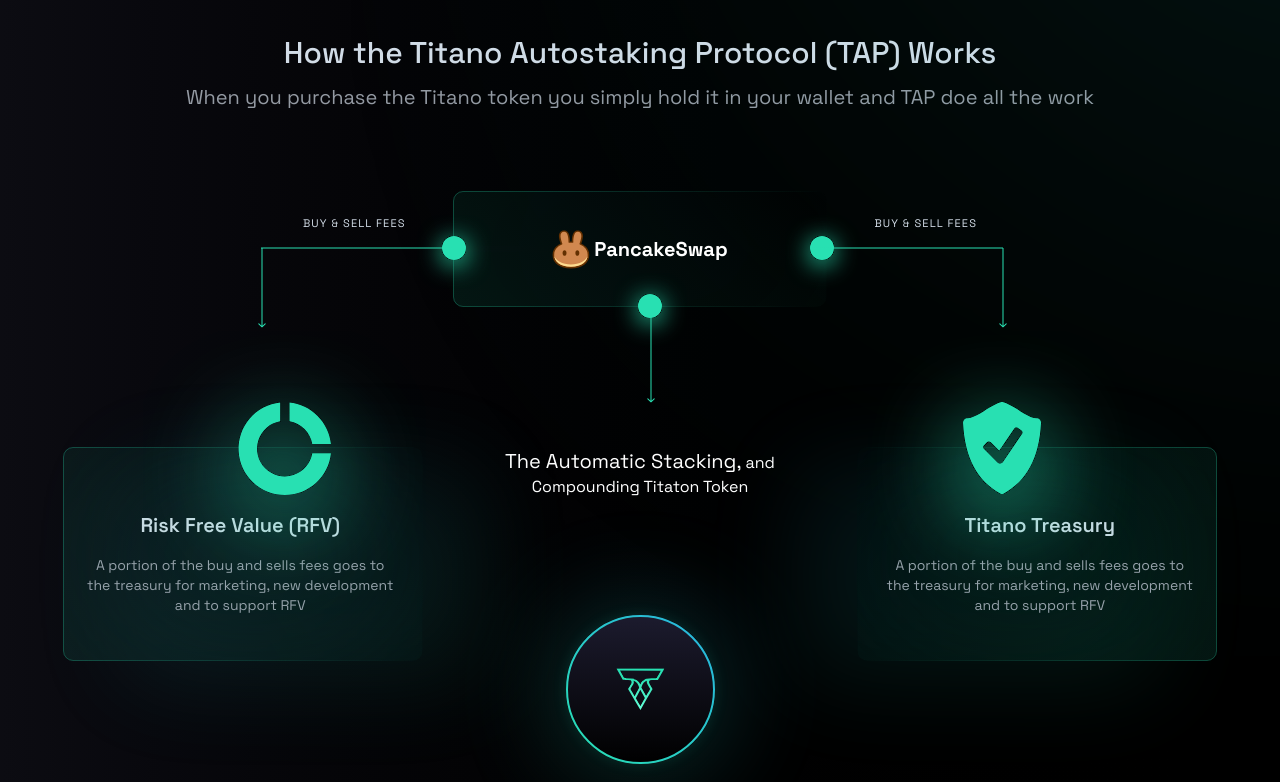
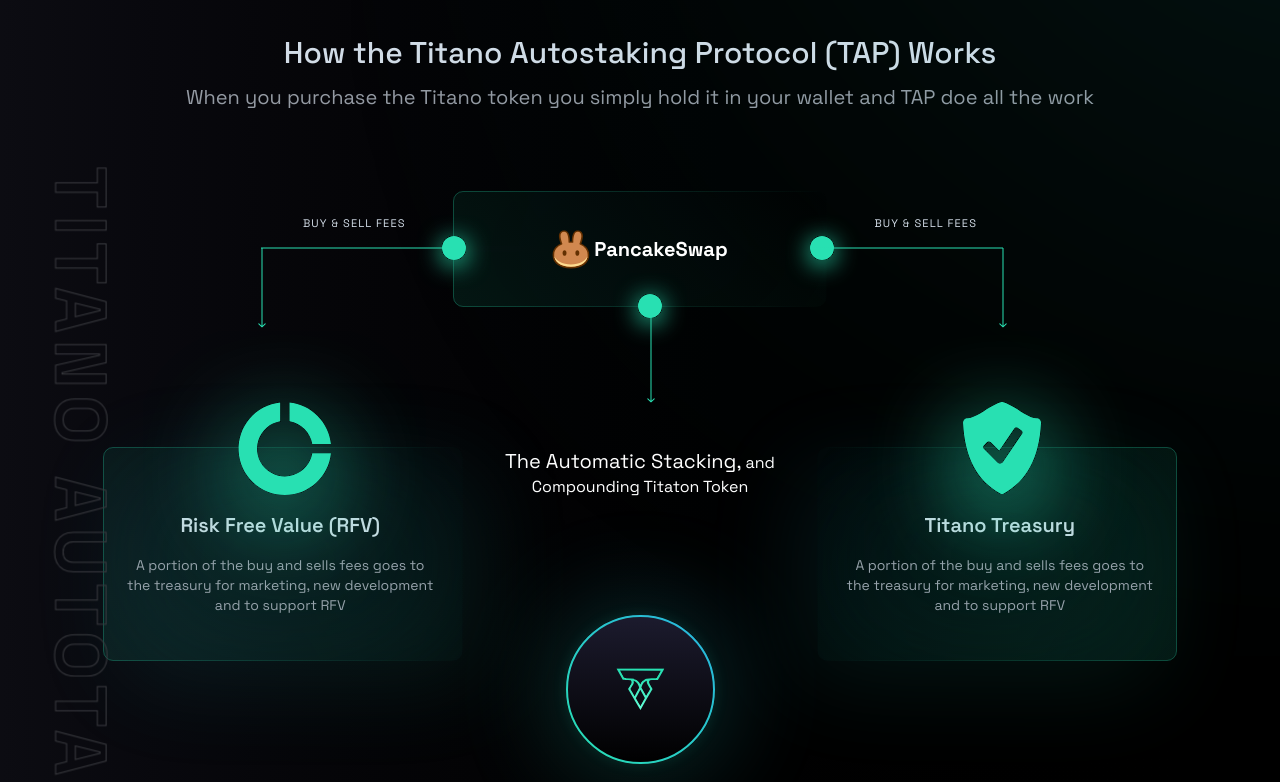
Before and after one commit to Sohan1928/titan-development, a React (Vite) app: page / in a window 1280 px wide. Shown: the part 2013-2795 px from the top of the page. Built offline with nearby package versions, Linux system fonts and the light colour scheme.

Commit message:
titano autotask protocol vertically text set and updated complete

```diff
--- a/src/App.tsx
+++ b/src/App.tsx
@@ -2,6 +2,7 @@
 import Banner from "./components/home/banner/Banner";
 import HowItWorks from "./components/home/howItWorks/HowItWorks";
 import Navbar from "./components/home/navbar/Navbar";
+import TitanoApp from "./components/home/titanoApp/TitanoApp";
 
 function App() {
   return (
@@ -11,6 +12,7 @@
         <Banner></Banner>
         <About></About>
         <HowItWorks></HowItWorks>
+        <TitanoApp></TitanoApp>
       </div>
     </section>
   );
--- a/src/components/home/banner/BannerTransparentText.tsx
+++ b/src/components/home/banner/BannerTransparentText.tsx
@@ -1,8 +1,10 @@
+import "./bannerTransparentText.css";
+
 const BannerTransparentText = () => {
   return (
     <section className="mt-[80px]">
       <div className="flex items-center text-center mix-blend-screen justify-center">
-        <h1 className="bg-[#D0DCE8] bg-clip-text text-8xl">
+        <h1 className="tracking-widest text-transparent stroke-text text-8xl">
           STACKING & COMPOUNDING
         </h1>
       </div>
--- /dev/null
+++ b/src/components/home/banner/bannerTransparentText.css
@@ -0,0 +1,4 @@
+.stroke-text {
+  -webkit-text-stroke: 1px rgba(49, 63, 67);
+  color: transparent;
+}
--- a/src/components/home/howItWorks/HowItWorksSvgSection.tsx
+++ b/src/components/home/howItWorks/HowItWorksSvgSection.tsx
@@ -14,6 +14,7 @@
 import BottomBox from "./svg/topBox/bottomSvg/BottomBox";
 import LeftBoxSvg from "./svg/topBox/leftArrow/LeftBoxSvg";
 import RightBoxSvg from "./svg/topBox/rightArrow/RightBoxSvg";
+import "./verticallyText.css";
 
 const HowItWorksSvgSection = () => {
   return (
@@ -70,19 +71,7 @@
                 </h4>
               </div>
               {/* right side box */}
-              {/* <div className="absolute z-50 -right-[390px] top-64">
-                <div className="text-center border-1 px-8 pt-20 pb-10 border-[#468473] rounded-md">
-                  <h3 className="text-xl mb-4 text-[#C8DBE3] font-semibold">
-                    Titano Treasury
-                  </h3>
-                  <p className="text-[#97A2AB]">
-                    A portion of the buy and sells fees goes to <br /> the
-                    treasury for marketing, new development <br /> and to
-                    support RFV
-                  </p>
-                </div>
-              </div> */}
-              <div className="absolute z-50 -right-[390px] top-64">
+              <div className="absolute z-50 -right-[350px] top-64">
                 <RightBoxSvg></RightBoxSvg>
                 <div className="">
                   <div className="absolute top-16 right-6 z-50 text-center">
@@ -122,7 +111,7 @@
                 </h4>
               </div>
               {/* left side box */}
-              <div className="absolute z-50 -left-[390px] top-64">
+              <div className="absolute z-50 -left-[350px] top-64">
                 <LeftBoxSvg></LeftBoxSvg>
                 <div className="">
                   <div className="absolute top-16 left-6 z-50 text-center">
@@ -181,6 +170,11 @@
               </div>
             </div>
           </div>
+          <div className="absolute z-90 -left-[580px] top-[300px] -translate-y-1/2 rotate-[90deg]">
+            <h2 className="text-7xl uppercase font-bold tracking-widest text-transparent stroke-text">
+              TITANO AUTOTASK PROTOCOL
+            </h2>
+          </div>
         </div>
       </div>
     </section>
--- /dev/null
+++ b/src/components/home/howItWorks/verticallyText.css
@@ -0,0 +1,4 @@
+.stroke-text {
+  -webkit-text-stroke: 1px rgba(56, 57, 62);
+  color: transparent;
+}
--- /dev/null
+++ b/src/components/home/titanoApp/TitanoApp.tsx
@@ -0,0 +1,11 @@
+const TitanoApp = () => {
+  return (
+    <section className="md:px-[88px] lg:px-[180px] pt-[90px] pb-56">
+      <div>
+        <h4 className="text-white">this is titano app component</h4>
+      </div>
+    </section>
+  );
+};
+
+export default TitanoApp;
```
